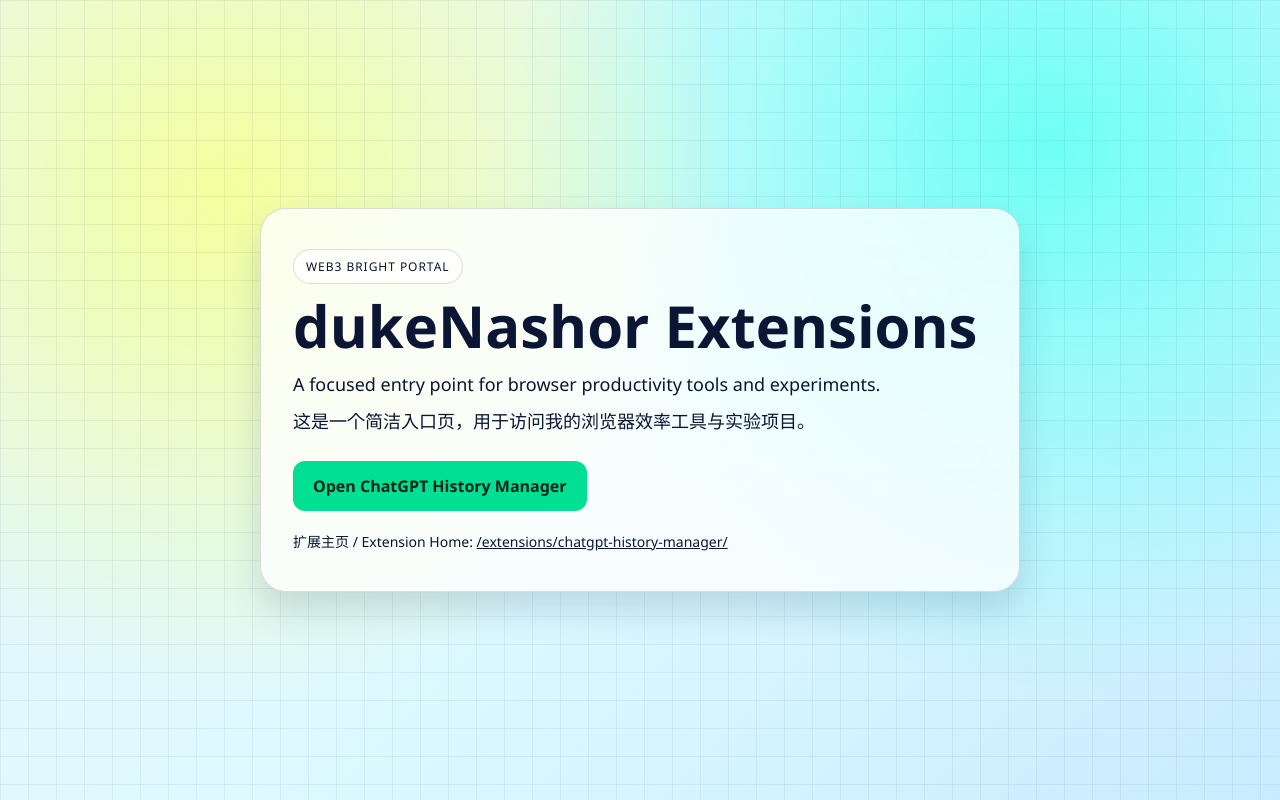
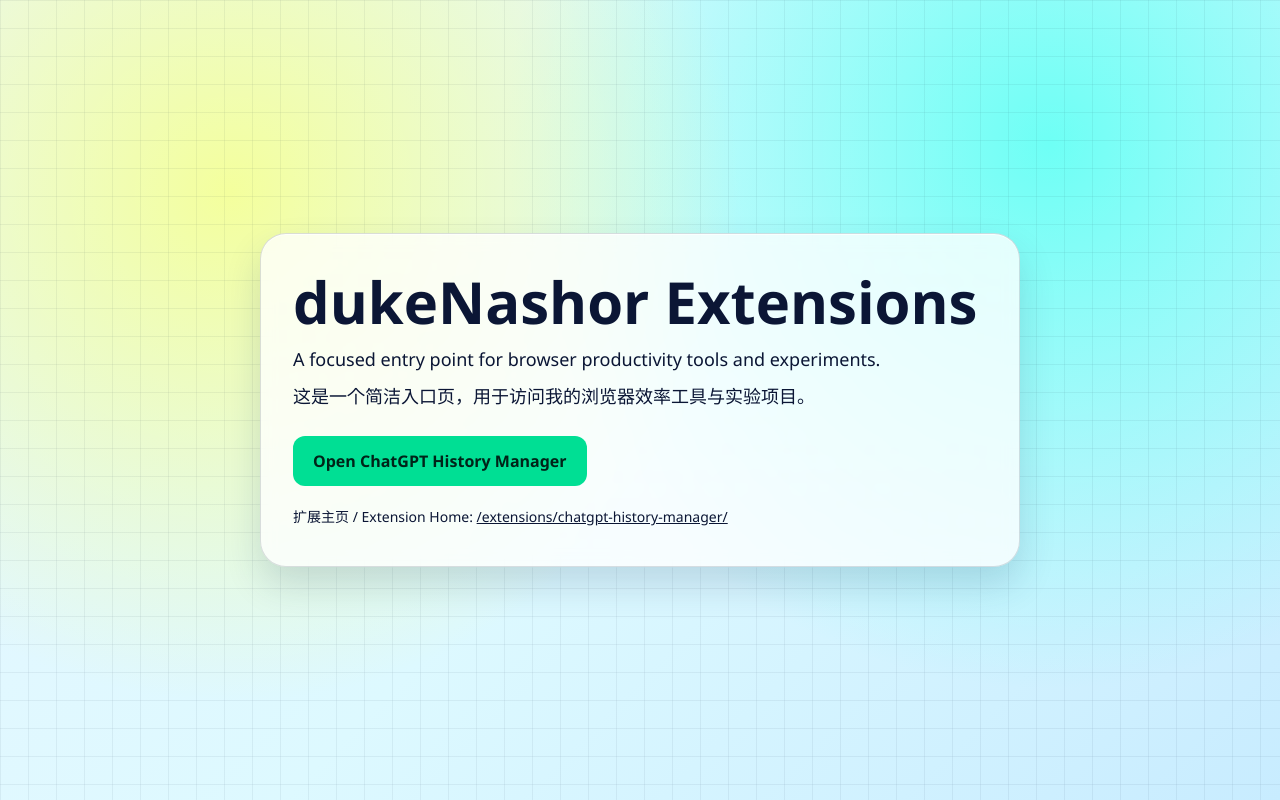
Before and after one commit to dukeNashor/dukeNashor.github.io, a plain HTML site: page index.html in a window 1280 px wide. Drawn offline with Linux system fonts and the light colour scheme.

Commit message:
chore: remove web3 bright portal badge from landing page

```diff
--- a/index.html
+++ b/index.html
@@ -13,7 +13,6 @@
   <body>
     <div class="bg-glow" aria-hidden="true"></div>
     <main class="landing">
-      <p class="chip">Web3 Bright Portal</p>
       <h1>dukeNashor Extensions</h1>
       <p class="lead">
         A focused entry point for browser productivity tools and experiments.
--- a/landing.css
+++ b/landing.css
@@ -55,18 +55,6 @@
     inset 0 1px 0 rgba(255, 255, 255, 0.75);
 }
 
-.chip {
-  margin: 0 0 14px;
-  width: fit-content;
-  padding: 8px 12px;
-  border-radius: 999px;
-  border: 1px solid var(--line);
-  font-size: 12px;
-  letter-spacing: 0.08em;
-  text-transform: uppercase;
-  background: rgba(255, 255, 255, 0.72);
-}
-
 h1 {
   margin: 0;
   font-size: clamp(34px, 7vw, 58px);
```
